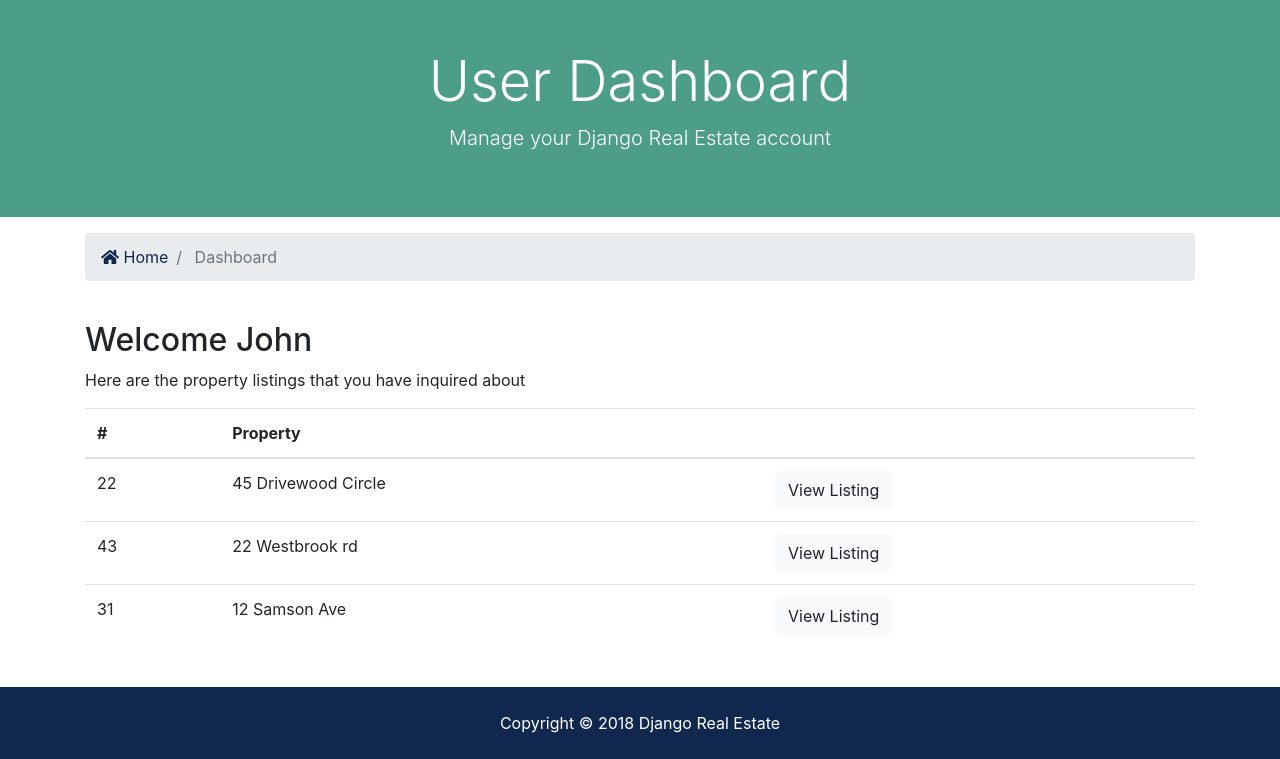
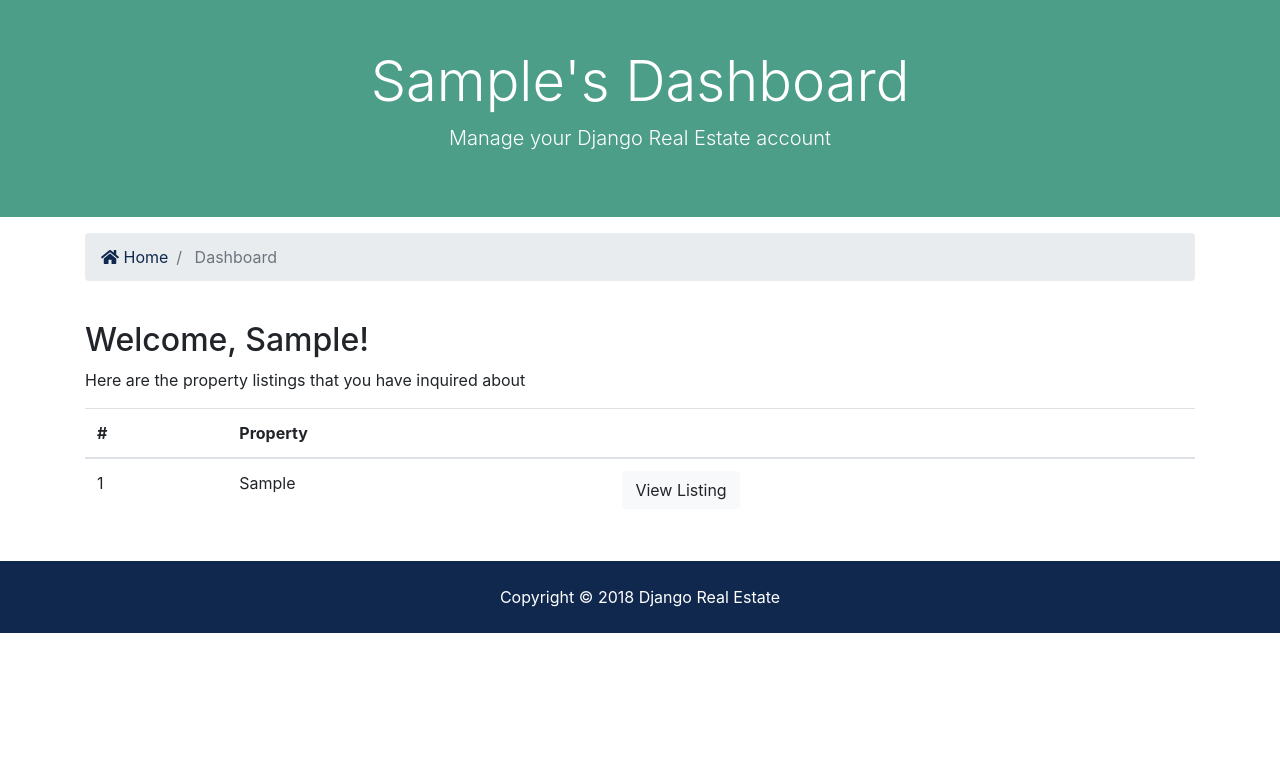
Before and after one commit to danielattiach/realestateproject, a Django app: page /accounts/dashboard in a window 1280 px wide. Shown: the part 128-887 px from the top of the page. After the commit the page ends 761 px from the top, so only its background shows below. Run offline with Django 3.2, Linux system fonts and the light colour scheme; a user stored in the database is signed in; tables that the repository leaves empty hold one stand-in row (values such as "Sample post"); some libraries are stand-ins or nearby versions.

Commit message:
final commit

```diff
--- a/accounts/views.py
+++ b/accounts/views.py
@@ -1,6 +1,7 @@
 from django.shortcuts import render, redirect
 from django.contrib import messages, auth
 from django.contrib.auth.models import User
+from contacts.models import Contact
 
 def register(request):
   if request.method == 'POST':
@@ -55,4 +56,8 @@ def logout(request):
     return redirect('index')
 
 def dashboard(request):
-  return render(request, 'accounts/dashboard.html')
+  user_contacts = Contact.objects.order_by('-contact_date').filter(user_id=request.user.id)
+  context = {
+    'contacts': user_contacts
+  }
+  return render(request, 'accounts/dashboard.html', context)
--- a/templates/accounts/dashboard.html
+++ b/templates/accounts/dashboard.html
@@ -5,7 +5,13 @@
   <div class="container">
     <div class="row text-center">
       <div class="col-md-12">
-        <h1 class="display-4">User Dashboard</h1>
+        <h1 class="display-4">
+          {% if user.first_name %}
+            {{ user.first_name }}'s Dashboard
+          {% else %}
+            User Dashboard
+          {% endif %}
+        </h1>
         <p class="lead">Manage your Django Real Estate account</p>
       </div>
     </div>
@@ -31,7 +37,13 @@
   <div class="container">
     <div class="row">
       <div class="col-md-12">
-        <h2>Welcome John</h2>
+        <h2>
+          {% if user.first_name %}
+            Welcome, {{ user.first_name }}!
+          {% else %}
+            Welcome!
+          {% endif %}
+        </h2>
         <p>Here are the property listings that you have inquired about</p>
         <table class="table">
           <thead>
@@ -42,27 +54,19 @@
             </tr>
           </thead>
           <tbody>
-            <tr>
-              <td>22</td>
-              <td>45 Drivewood Circle</td>
-              <td>
-                <a class="btn btn-light" href="#">View Listing</a>
-              </td>
-            </tr>
-            <tr>
-              <td>43</td>
-              <td>22 Westbrook rd</td>
-              <td>
-                <a class="btn btn-light" href="#">View Listing</a>
-              </td>
-            </tr>
-            <tr>
-              <td>31</td>
-              <td>12 Samson Ave</td>
-              <td>
-                <a class="btn btn-light" href="#">View Listing</a>
-              </td>
-            </tr>
+            {% if contacts %}
+              {% for inquiry in contacts %}
+                <tr>
+                  <td>{{ inquiry.id }}</td>
+                  <td>{{ inquiry.listing }}</td>
+                  <td>
+                    <a class="btn btn-light" href="{% url 'listing' inquiry.listing_id %}">View Listing</a>
+                  </td>
+                </tr>
+              {% endfor %}
+            {% else %}
+                You have no inquiries
+            {% endif %}
           </tbody>
         </table>
       </div>
```
Also changed, not shown: 1 other file.
